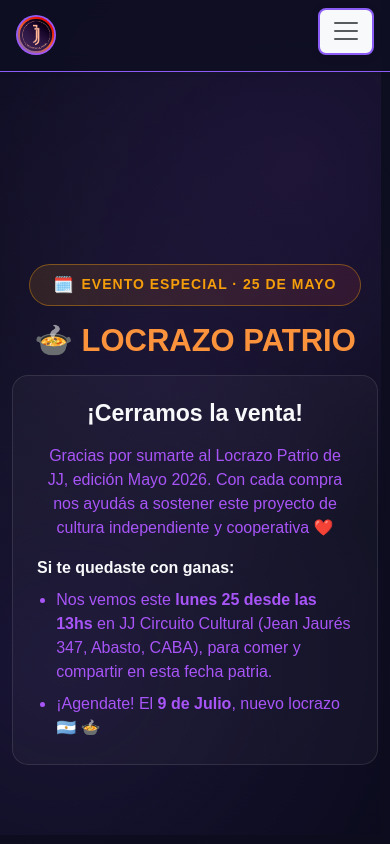
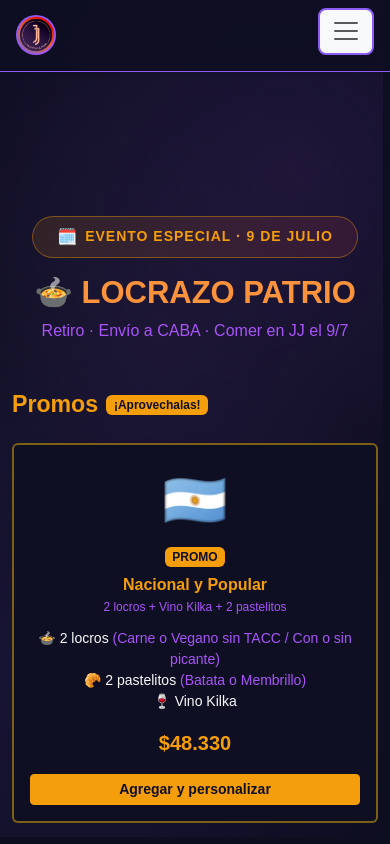
Before and after one commit to brunowald/jotajota, a Next.js app: page /tienda in a window 390 px wide. Shown: the top 844 px of the page. Built offline with nearby package versions, Linux system fonts and the light colour scheme.

Commit message:
Tienda 9 de Julio

```diff
--- a/src/app/api/tienda/create-order/route.ts
+++ b/src/app/api/tienda/create-order/route.ts
@@ -114,7 +114,11 @@ export async function POST(req: NextRequest) {
       metodoPago: metodoPagoLabel(form.metodoPago),
       retiroEnvio: form.entrega === "envio"
         ? "Envío a domicilio"
-        : "Retiro en JJ — Lunes 25/5",
+        : form.entrega === "comer-en-jj"
+        ? "Comer en JJ (9/7)"
+        : form.diaRetiro === "miercoles-8"
+        ? "Retiro en JJ — Miércoles 8/7"
+        : "Retiro en JJ — Jueves 9/7",
       direccionEnvio: form.entrega === "envio" ? form.direccion : "",
       observaciones: form.observaciones,
       confirmado: "No",
--- a/src/app/tienda/FoodStore.tsx
+++ b/src/app/tienda/FoodStore.tsx
@@ -29,9 +29,9 @@ type OrderForm = {
   telefono: string;
   email: string;
   metodoPago: "mp" | "transferencia" | "retiro";
-  entrega: "retiro" | "envio";
+  entrega: "retiro" | "envio" | "comer-en-jj";
   direccion: string;
-  diaRetiro: "lunes-25" | "";
+  diaRetiro: "miercoles-8" | "jueves-9" | "";
   observaciones: string;
 };
 
@@ -362,6 +362,11 @@ function ProductCard({
             {product.description}
           </p>
         )}
+        {product.noDisponibleEnEvento && (
+          <span className="badge mb-2 align-self-center" style={{ background: "rgba(99,102,241,0.2)", color: "#a5b4fc", border: "1px solid rgba(99,102,241,0.4)", fontSize: "0.65rem" }}>
+            🚗 Solo retiro o delivery
+          </span>
+        )}
 
         {/* Promo includes */}
         {product.promoIncludes && (
@@ -441,7 +446,7 @@ function CartSummary({
 }: {
   entries: CartEntry[];
   quantities: Record<string, number>;
-  entrega: "retiro" | "envio";
+  entrega: "retiro" | "envio" | "comer-en-jj";
   total: number;
   onEdit: (entryId: string) => void;
   onRemove: (entryId: string) => void;
@@ -558,7 +563,7 @@ function CartSummary({
           {entrega === "envio" && (
             <div className="d-flex justify-content-between text-secondary pb-3 border-bottom border-secondary">
               <span>🚗 Envío a domicilio</span>
-              <span>{formatPrice(3000)}</span>
+              <span>{formatPrice(3500)}</span>
             </div>
           )}
 
@@ -607,6 +612,16 @@ export default function FoodStore() {
   });
   const [formErrors, setFormErrors] = useState<FormErrors>({});
   const [isSubmitting, setIsSubmitting] = useState(false);
+
+  useEffect(() => {
+    if (form.entrega === "comer-en-jj") {
+      setQuantities((prev) => {
+        const next = { ...prev };
+        PRODUCTS.filter((p) => p.noDisponibleEnEvento).forEach((p) => { next[p.id] = 0; });
+        return next;
+      });
+    }
+  }, [form.entrega]);
 
   // ── Modal handlers ──────────────────────────────────────
 
@@ -712,7 +727,7 @@ export default function FoodStore() {
     if (form.entrega === "envio" && !form.direccion.trim())
       errors.direccion = "Ingresá la dirección de envío";
     if (form.entrega === "retiro" && !form.diaRetiro)
-      errors.diaRetiro = "Seleccioná el día de retiro";
+      errors.diaRetiro = "Seleccioná el día de retiro o envío";
     setFormErrors(errors);
     return Object.keys(errors).length === 0;
   };
@@ -731,7 +746,7 @@ export default function FoodStore() {
       if (data.mpCheckoutUrl) {
         window.location.href = data.mpCheckoutUrl;
       } else {
-        router.push(`/tienda/pedido-exitoso?codigo=${data.codigo}&metodo=${form.metodoPago}&entrega=${form.entrega}&diaRetiro=${form.diaRetiro}`);
+        router.push(`/tienda/pedido-exitoso?codigo=${data.codigo}&metodo=${form.metodoPago}&entrega=${form.entrega}&diaRetiro=${form.diaRetiro}&total=${cartTotal}`);
       }
     } catch {
       alert("Hubo un error al procesar tu pedido. Por favor intentá de nuevo.");
@@ -742,7 +757,9 @@ export default function FoodStore() {
 
   const promos = PRODUCTS.filter((p) => p.category === "promo");
   const comidas = PRODUCTS.filter((p) => p.category === "comida");
-  const bebidas = PRODUCTS.filter((p) => p.category === "bebida");
+  const bebidas = PRODUCTS.filter(
+    (p) => p.category === "bebida" && (!p.noDisponibleEnEvento || form.entrega !== "comer-en-jj")
+  );
 
   return (
     <div>
@@ -768,13 +785,13 @@ export default function FoodStore() {
         >
           <span style={{ color: "#f59e0b" }}>🗓️</span>
           <span className="fw-bold small" style={{ color: "#f59e0b", letterSpacing: 1 }}>
-            EVENTO ESPECIAL · 25 DE MAYO
+            EVENTO ESPECIAL · 9 DE JULIO
           </span>
         </div>
         <h2 className="display-5 fw-bold mb-2" style={{ color: "#fb923c" }}>
           🍲 LOCRAZO PATRIO
         </h2>
-        <p className="text-secondary mb-0">Retiro en Jean Jaurés 347 · Envíos a CABA</p>
+        <p className="text-secondary mb-0">Retiro · Envío a CABA · Comer en JJ el 9/7</p>
       </div>
 
       {/* PROMOS */}
@@ -932,10 +949,11 @@ export default function FoodStore() {
                   {(
                     [
                       { value: "retiro", icon: "📍", label: "Retiro en JJ", sub: "Jean Jaurés 347, CABA" },
-                      { value: "envio", icon: "🚗", label: "Envío a domicilio", sub: "Solo CABA · +$3.000" },
+                      { value: "envio", icon: "🚗", label: "Envío a domicilio (9/7)", sub: "Solo CABA · 10:30 a 13:30 hs · +$3.500" },
+                      { value: "comer-en-jj", icon: "🍽️", label: "Comer en JJ (9/7)", sub: "Jean Jaurés 347, CABA" },
                     ] as const
                   ).map((opt) => (
-                    <div className="col-sm-6" key={opt.value}>
+                    <div className="col-sm-4" key={opt.value}>
                       <div
                         className={`rounded-3 p-3 h-100 ${form.entrega === opt.value ? "border border-primary" : "border border-secondary"}`}
                         style={{
@@ -960,7 +978,8 @@ export default function FoodStore() {
                   <div className="row g-2">
                     {(
                       [
-                        { value: "lunes-25", label: "Lunes 25 de Mayo", sub: "De 10:00 a 15:00 hs" },
+                        { value: "miercoles-8", label: "Miércoles 8 de Julio", sub: "De 17:00 a 21:00 hs" },
+                        { value: "jueves-9", label: "Jueves 9 de Julio", sub: "De 10:30 a 14:30 hs" },
                       ] as const
                     ).map((opt) => (
                       <div className="col-sm-6" key={opt.value}>
@@ -1028,7 +1047,7 @@ export default function FoodStore() {
                 <div>
                   <div className="text-light fw-bold">Total a pagar</div>
                   {form.entrega === "envio" && (
-                    <div className="text-secondary" style={{ fontSize: "0.75rem" }}>Incluye $3.000 de envío</div>
+                    <div className="text-secondary" style={{ fontSize: "0.75rem" }}>Incluye $3.500 de envío</div>
                   )}
                 </div>
                 <span className="text-primary fw-bold fs-3">{formatPrice(cartTotal)}</span>
--- a/src/app/tienda/page.tsx
+++ b/src/app/tienda/page.tsx
@@ -1,49 +1,12 @@
 import Image from "next/image";
 import image from "./libro.jpg";
+import FoodStore from "./FoodStore";
 
 export default function TiendaPage() {
   return (
     <div className="container py-4">
-      {/* ── Locrazo Patrio: venta cerrada ── */}
-      <section className="text-center py-5">
-        <div
-          className="d-inline-flex align-items-center gap-2 px-4 py-2 rounded-pill mb-3"
-          style={{
-            background: "linear-gradient(90deg, rgba(245,158,11,0.12), rgba(239,68,68,0.12))",
-            border: "1px solid rgba(245,158,11,0.4)",
-          }}
-        >
-          <span style={{ color: "#f59e0b" }}>🗓️</span>
-          <span className="fw-bold small" style={{ color: "#f59e0b", letterSpacing: 1 }}>
-            EVENTO ESPECIAL · 25 DE MAYO
-          </span>
-        </div>
-        <h2 className="display-5 fw-bold mb-3" style={{ color: "#fb923c" }}>
-          🍲 LOCRAZO PATRIO
-        </h2>
-        <div
-          className="mx-auto p-4 rounded-4"
-          style={{
-            maxWidth: 560,
-            background: "rgba(255,255,255,0.03)",
-            border: "1px solid rgba(255,255,255,0.1)",
-          }}
-        >
-          <h3 className="fw-bold text-light mb-3">¡Cerramos la venta!</h3>
-          <p className="text-secondary mb-3">
-            Gracias por sumarte al Locrazo Patrio de JJ, edición Mayo 2026. Con cada compra nos ayudás a sostener este proyecto de cultura independiente y cooperativa ❤️
-          </p>
-          <p className="text-light fw-bold mb-2 text-start">Si te quedaste con ganas:</p>
-          <ul className="text-secondary text-start mb-0" style={{ paddingLeft: "1.2rem" }}>
-            <li className="mb-2">
-              Nos vemos este <strong>lunes 25 desde las 13hs</strong> en JJ Circuito Cultural (Jean Jaurés 347, Abasto, CABA), para comer y compartir en esta fecha patria.
-            </li>
-            <li>
-              ¡Agendate! El <strong>9 de Julio</strong>, nuevo locrazo 🇦🇷 🍲
-            </li>
-          </ul>
-        </div>
-      </section>
+      {/* ── Locrazo Patrio: tienda activa ── */}
+      <FoodStore />
 
       {/* ── Divisor ── */}
       <hr className="border-secondary my-5" />
--- a/src/app/tienda/products.ts
+++ b/src/app/tienda/products.ts
@@ -22,6 +22,7 @@ export type Product = {
   customizations?: CustomizationDef[];
   promoIncludes?: PromoIncludes;
   available: boolean;
+  noDisponibleEnEvento?: boolean;
 };
 
 export type PromoSlot = {
@@ -190,6 +191,36 @@ export const PRODUCTS: Product[] = [
     price: 6660,
     available: true,
   },
+  {
+    id: "portillo-chardonnay-3x1",
+    name: "Portillo Chardonnay 3x1",
+    description: "Pack x3 botellas",
+    emoji: "🥂",
+    category: "bebida",
+    price: 16000,
+    available: true,
+    noDisponibleEnEvento: true,
+  },
+  {
+    id: "salentein-malbec",
+    name: "Salentein Reserva Malbec",
+    description: "",
+    emoji: "🍷",
+    category: "bebida",
+    price: 20000,
+    available: true,
+    noDisponibleEnEvento: true,
+  },
+  {
+    id: "promo-copa-del-mundo",
+    name: "Promo Copa del Mundo",
+    description: "1 Portillo Chardonnay + 1 Salentein Reserva + 1 Salentein Extra Brut",
+    emoji: "🏆",
+    category: "bebida",
+    price: 50000,
+    available: true,
+    noDisponibleEnEvento: true,
+  },
 ];
 
 export function createPromoSlots(product: Product): PromoSlot[] {
@@ -237,7 +268,7 @@ export function getLocroPrice(tipo?: string, picante?: string): number {
 export function calculateTotal(
   entries: CartEntry[],
   quantities: Record<string, number>,
-  entrega: "retiro" | "envio"
+  entrega: "retiro" | "envio" | "comer-en-jj"
 ): number {
   let total = 0;
   for (const entry of entries) {
@@ -253,7 +284,7 @@ export function calculateTotal(
   )) {
     total += (product.price ?? 0) * (quantities[product.id] || 0);
   }
-  if (entrega === "envio") total += 3000;
+  if (entrega === "envio") total += 3500;
   return total;
 }
 
--- a/src/lib/sheets.ts
+++ b/src/lib/sheets.ts
@@ -1,17 +1,19 @@
 // TODO: move to env var APPS_SCRIPT_URL when production environment variables are available
 const APPS_SCRIPT_URL =
   process.env.APPS_SCRIPT_URL ??
-  "https://script.google.com/macros/s/AKfycbzeQS3d97t8X6VuKNOojLVwgT-fTUsjh3tuHEP2Q10b4bNiKuO5i9psj3f8TuFFpEnAmQ/exec";
+  "https://script.google.com/macros/s/AKfycbyOfnsbb18ZHL2YrwSLPhNTjGqMwGQjzBzHt8cpl0mnpFQ12suqZJO2QfRFWpzD5cg2/exec";
 
 export async function saveToSheet(data: Record<string, string | number>): Promise<void> {
   const url = APPS_SCRIPT_URL;
   if (!url) return;
   try {
-    await fetch(url, {
+    const res = await fetch(url, {
       method: "POST",
-      headers: { "Content-Type": "application/json" },
+      headers: { "Content-Type": "text/plain" },
       body: JSON.stringify(data),
     });
+    const text = await res.text();
+    console.log("[sheets] status:", res.status, "| url:", res.url, "| body:", text.slice(0, 200));
   } catch (e) {
     console.error("[sheets] saveToSheet error:", e);
   }
@@ -23,7 +25,7 @@ export async function confirmInSheet(codigo: string): Promise<void> {
   try {
     await fetch(url, {
       method: "POST",
-      headers: { "Content-Type": "application/json" },
+      headers: { "Content-Type": "text/plain" },
       body: JSON.stringify({ action: "confirm", codigo }),
     });
   } catch (e) {
```
Also changed, not shown: apps-script-pedidos.js (+9 -9 lines), src/app/tienda/pedido-exitoso/page.tsx (+24 -5 lines), 1 other file (tests, documents, lock files or other folders).
